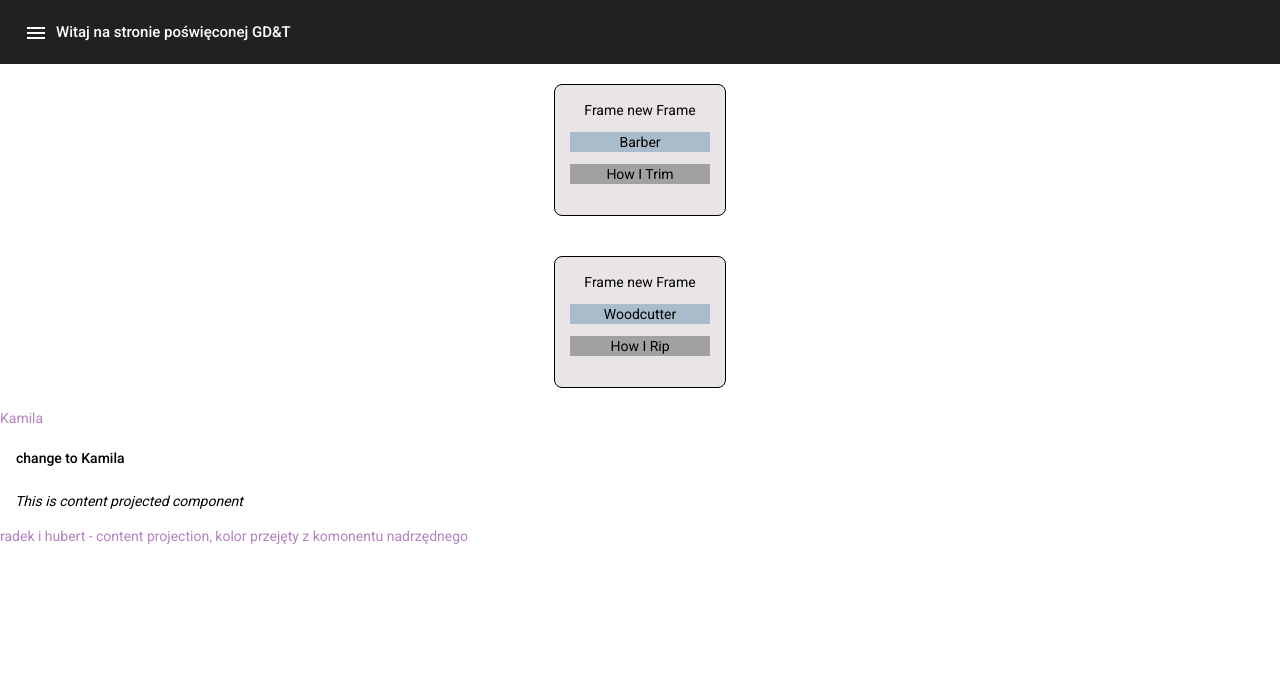
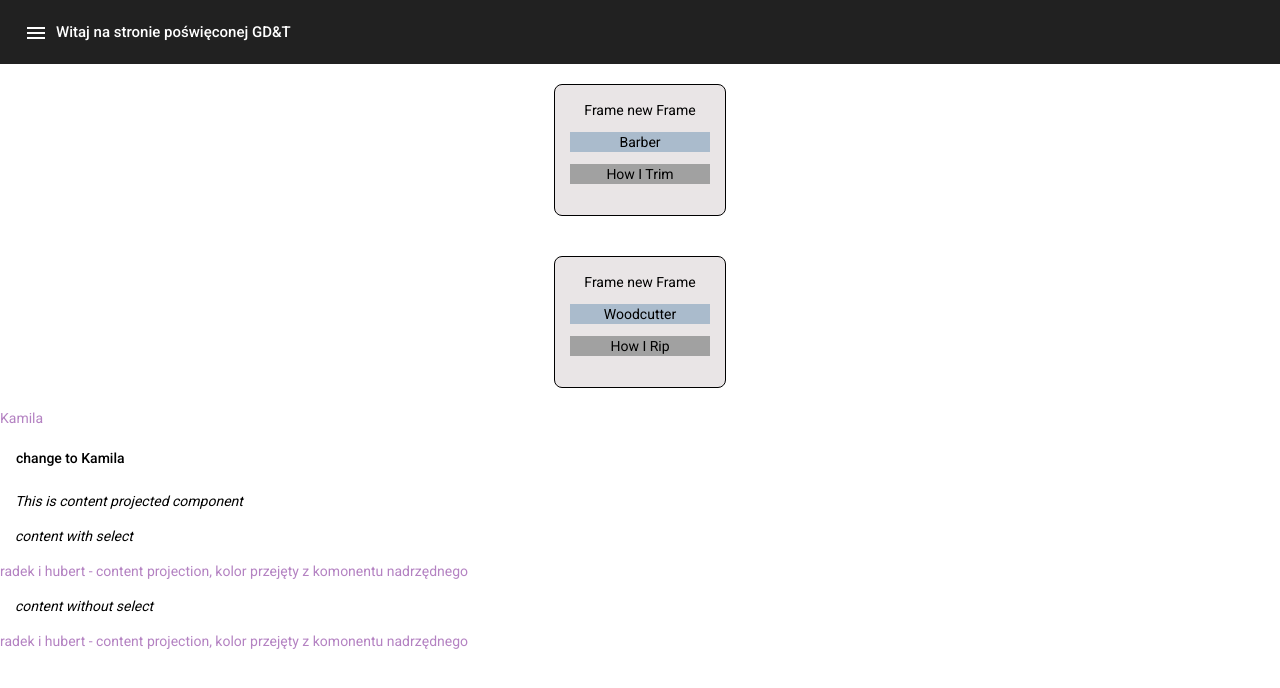
Before and after one commit to radek-czcz/angularApps, an Angular app: page / in a window 1280 px wide. Shown: the top 688 px of the page. Built offline with nearby package versions, Linux system fonts and the light colour scheme.

Commit message:
content projection 2, with select

```diff
--- a/src/app/components/content-projection-comp/content-projection-comp.component.html
+++ b/src/app/components/content-projection-comp/content-projection-comp.component.html
@@ -1,2 +1,5 @@
 <p>This is content projected component</p>
+<p>content with select</p>
+<ng-content select="[info]"></ng-content>
+<p>content without select</p>
 <ng-content></ng-content>
--- a/src/app/components/mainComponents/main-content/main-content.component.html
+++ b/src/app/components/mainComponents/main-content/main-content.component.html
@@ -12,5 +12,6 @@
 {{condition1 ? 'change to Kamila': 'change to Radek'}}
 </button>
 <app-content-projection-comp>
+<p info>radek i hubert - content projection, kolor przejęty z komonentu nadrzędnego</p>
 <p>radek i hubert - content projection, kolor przejęty z komonentu nadrzędnego</p>
 </app-content-projection-comp>
```
